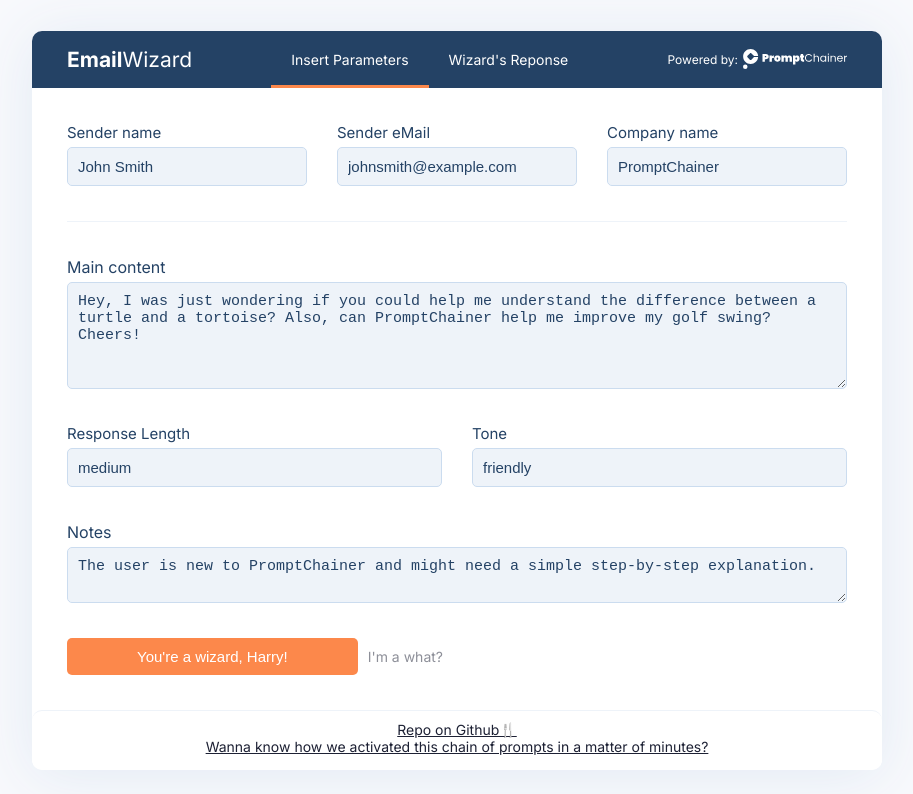
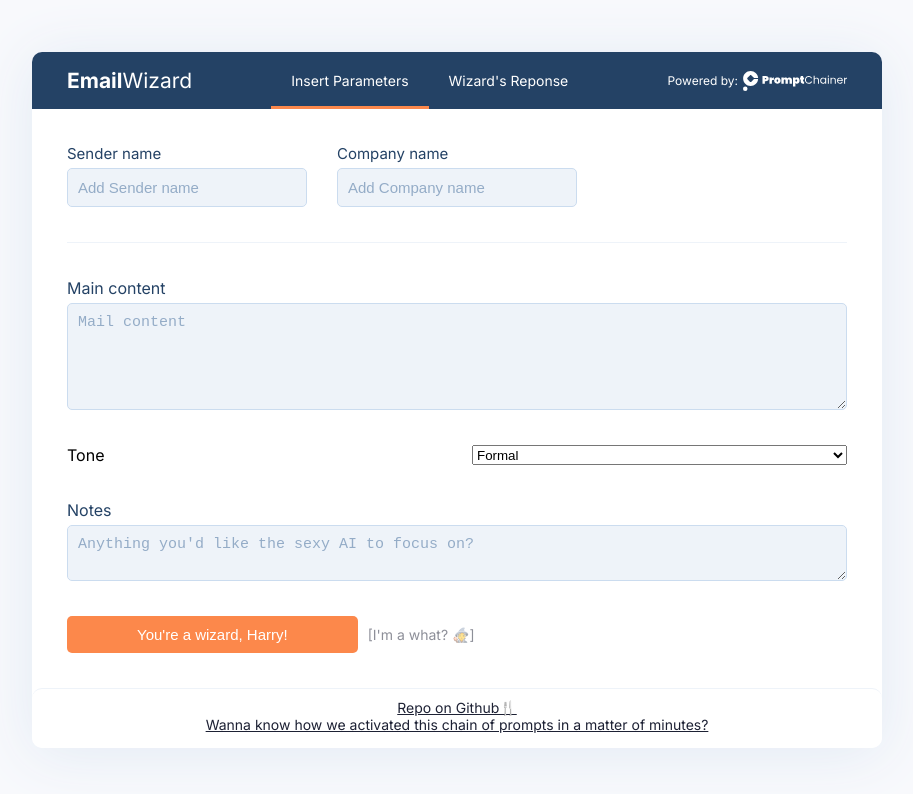
Before and after one commit to PromptChainer/showcase-email-wizard, a Next.js app: page / in a window 1280 px wide. Shown: the top 794 px of the page, without its empty margins (183-1096 px from the left). Built offline with nearby package versions, Linux system fonts and the light colour scheme.

Commit message:
Small tasks fro trello

```diff
--- a/app/page.js
+++ b/app/page.js
@@ -8,7 +8,7 @@
 import Link from "next/link";
 import Image from "next/image";
 
-const LoaderComponent = ({isLoadingEffect, setIsLoadingEffect}) => {
+const LoaderComponent = ({ isLoadingEffect, setIsLoadingEffect }) => {
   const [currentSentenceIdx, setCurrentSentenceIdx] = useState(
     Math.floor(Math.random() * loaderSentences.length)
   );
@@ -70,14 +70,10 @@
   setIsLoadingEffect,
   senderName,
   setSenderName,
-  senderEmail,
-  setSenderEmail,
   companyName,
   setCompanyName,
   mailContent,
   setMailContent,
-  responseLength,
-  setResponseLength,
   tone,
   setTone,
   notes,
@@ -98,12 +94,6 @@
                 label="Sender name"
               />
               <Input
-                placeholder="Add Sender eMail"
-                value={senderEmail}
-                onChange={onChange(setSenderEmail)}
-                label="Sender eMail"
-              />
-              <Input
                 placeholder="Add Company name"
                 value={companyName}
                 onChange={onChange(setCompanyName)}
@@ -121,22 +111,32 @@
             <div
               className={`${styles.inputholder} ${styles.inputholderbottom}`}
             >
-              <Input
-                placeholder="Response length"
-                value={responseLength}
-                onChange={onChange(setResponseLength)}
-                label="Response Length"
-              />
-              <Input
-                placeholder="Tone"
+              <label for="tone">Tone</label>
+              <select
+                id="tone"
+                name="tone"
+                onChange={onChange(setTone)}
                 value={tone}
-                onChange={onChange(setTone)}
-                label="Tone"
-              />
+              >
+                <option value="Formal">Formal</option>
+                <option value="Informal">Informal</option>
+                <option value="Friendly">Friendly</option>
+                <option value="Serious">Serious</option>
+                <option value="Humorous">Humorous</option>
+                <option value="Sarcastic">Sarcastic</option>
+                <option value="Optimistic">Optimistic</option>
+                <option value="Pessimistic">Pessimistic</option>
+                <option value="Confident">Confident</option>
+                <option value="Excited">Excited</option>
+                <option value="Polite">Polite</option>
+                <option value="Angry">Angry</option>
+                <option value="Sad">Sad</option>
+                <option value="Neutral">Neutral</option>
+              </select>
             </div>
 
             <Textarea
-              placeholder="Notes"
+              placeholder="Anything you'd like the sexy AI to focus on?"
               value={notes}
               onChange={onChange(setNotes)}
               label="Notes"
@@ -162,14 +162,17 @@
             rel="noopener noreferrer"
             className={styles.wizardLink}
           >
-            I&apos;m a what?
+            {"[I'm a what? 🧙]"}
           </a>
         </>
       )}
 
       {isLoading && (
         <div className={styles.loadingHolder}>
-    <LoaderComponent isLoadingEffect={isLoadingEffect} setIsLoadingEffect={setIsLoadingEffect} />
+          <LoaderComponent
+            isLoadingEffect={isLoadingEffect}
+            setIsLoadingEffect={setIsLoadingEffect}
+          />
         </div>
       )}
     </>
@@ -225,25 +228,11 @@
   const [isLoading, setIsLoading] = useState(false);
   const [isLoadingEffect, setIsLoadingEffect] = useState(true);
 
-  // const [senderName, setSenderName] = useState("");
-  // const [senderEmail, setSenderEmail] = useState("");
-  // const [companyName, setCompanyName] = useState("");
-  // const [mailContent, setMailContent] = useState("");
-  // const [responseLength, setResponseLength] = useState("");
-  // const [tone, setTone] = useState("");
-  // const [notes, setNotes] = useState("");
-  // Dev use only
-  const [senderName, setSenderName] = useState("John Smith");
-  const [senderEmail, setSenderEmail] = useState("johnsmith@example.com");
-  const [companyName, setCompanyName] = useState("PromptChainer");
-  const [mailContent, setMailContent] = useState(
-    "Hey, I was just wondering if you could help me understand the difference between a turtle and a tortoise? Also, can PromptChainer help me improve my golf swing? Cheers!"
-  );
-  const [responseLength, setResponseLength] = useState("medium");
-  const [tone, setTone] = useState("friendly");
-  const [notes, setNotes] = useState(
-    "The user is new to PromptChainer and might need a simple step-by-step explanation."
-  );
+  const [senderName, setSenderName] = useState("");
+  const [companyName, setCompanyName] = useState("");
+  const [mailContent, setMailContent] = useState("");
+  const [tone, setTone] = useState("");
+  const [notes, setNotes] = useState("");
 
   const [randomSentence, setRandomSentence] = useState(
     loaderSentences[Math.floor(Math.random() * loaderSentences.length)]
@@ -256,15 +245,7 @@
   };
 
   const handleButtonClick = async () => {
-    if (
-      senderName === "" ||
-      senderEmail === "" ||
-      companyName === "" ||
-      mailContent === "" ||
-      responseLength === "" ||
-      tone === "" ||
-      notes === ""
-    ) {
+    if (mailContent === "" || tone === "" || notes === "") {
       return;
     }
     setIsLoading(true);
@@ -272,10 +253,8 @@
 
     const inputsData = {
       senderName,
-      senderEmail,
       companyName,
       mailContent,
-      responseLength,
       tone,
       notes,
     };
@@ -286,10 +265,8 @@
     try {
       const formattedInputsData = {
         variables: {
-          ResponseLength: inputsData.responseLength,
           mail: inputsData.mailContent,
           SenderName: inputsData.senderName,
-          SenderEmail: inputsData.senderEmail,
           CompanyName: inputsData.companyName,
           Tone: inputsData.tone,
           notes: inputsData.notes,
@@ -323,27 +300,51 @@
   };
 
   function ResponseComponent({ response }) {
+    const filteredResponse = response.filter(
+      (item) => item.name !== "FailedReplyInsight"
+    );
+
+    const replyNode = filteredResponse.find((item) => item.name === "Reply");
+
+    const displayContent =
+      !replyNode || !replyNode.output
+        ? "Failed to get a reply insight from AI"
+        : filteredResponse.map((item, index) => {
+            const content =
+              item.name === "MailPoints"
+                ? item.output
+                    .trim()
+                    .split("\n")
+                    .map((line, key) => (
+                      <span key={key}>
+                        {line.trim()}
+                        <br />
+                      </span>
+                    ))
+                : item.output;
+            return (
+              <div key={index} style={{ marginBottom: "20px" }}>
+                <h2 style={{ marginBottom: "10px", color: "#244265" }}>
+                  {item.name}
+                </h2>
+                <p style={{ color: "#738ca8", lineHeight: "21px" }}>
+                  {content}
+                </p>
+              </div>
+            );
+          });
+
     return (
       <div
         style={
-          !response
+          !filteredResponse
             ? {
                 height: "560px",
               }
             : {}
         }
       >
-        {response &&
-          response.map((item, index) => (
-            <div key={index} style={{ marginBottom: "20px" }}>
-              <h2 style={{ marginBottom: "10px", color: "#244265" }}>
-                {item.name}
-              </h2>
-              <p style={{ color: "#738ca8", lineHeight: "21px" }}>
-                {item.output}
-              </p>
-            </div>
-          ))}
+        {displayContent}
       </div>
     );
   }
@@ -394,14 +395,10 @@
               isLoading={isLoading}
               senderName={senderName}
               setSenderName={setSenderName}
-              senderEmail={senderEmail}
-              setSenderEmail={setSenderEmail}
               companyName={companyName}
               setCompanyName={setCompanyName}
               mailContent={mailContent}
               setMailContent={setMailContent}
-              responseLength={responseLength}
-              setResponseLength={setResponseLength}
               tone={tone}
               setTone={setTone}
               notes={notes}
@@ -416,7 +413,7 @@
 
         <div className={styles.blogPostLink}>
           <a
-            href="https://github.com/PromptChainer/showcase-article-gen"
+            href="https://github.com/PromptChainer/showcase-email-wizard"
             target="_blank"
             rel="noopener noreferrer"
             className={styles.githubLink}
@@ -424,7 +421,7 @@
             Repo on Github🍴
           </a>
           <a
-            href="https://blog.promptchainer.io/p/use-case-custom-built-article-writer"
+            href="https://blog.promptchainer.io/"
             target="_blank"
             rel="noopener noreferrer"
             className={styles.githubLink}
```
Also changed, not shown: 1 other file (tests, documents, lock files or other folders).
